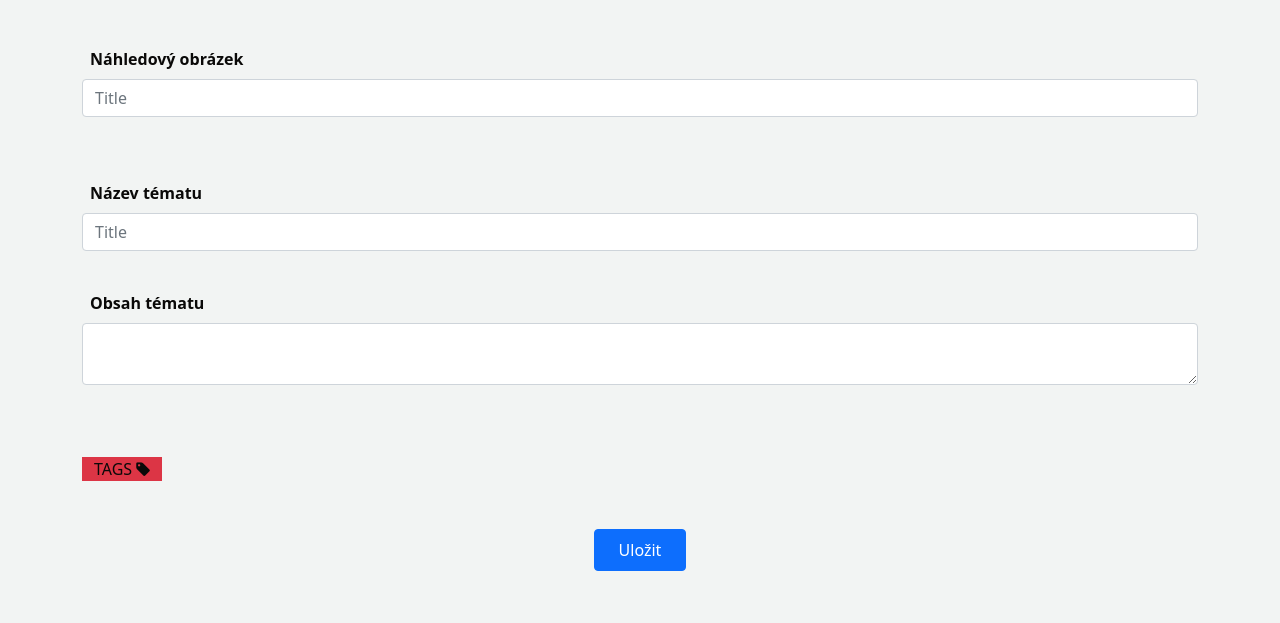
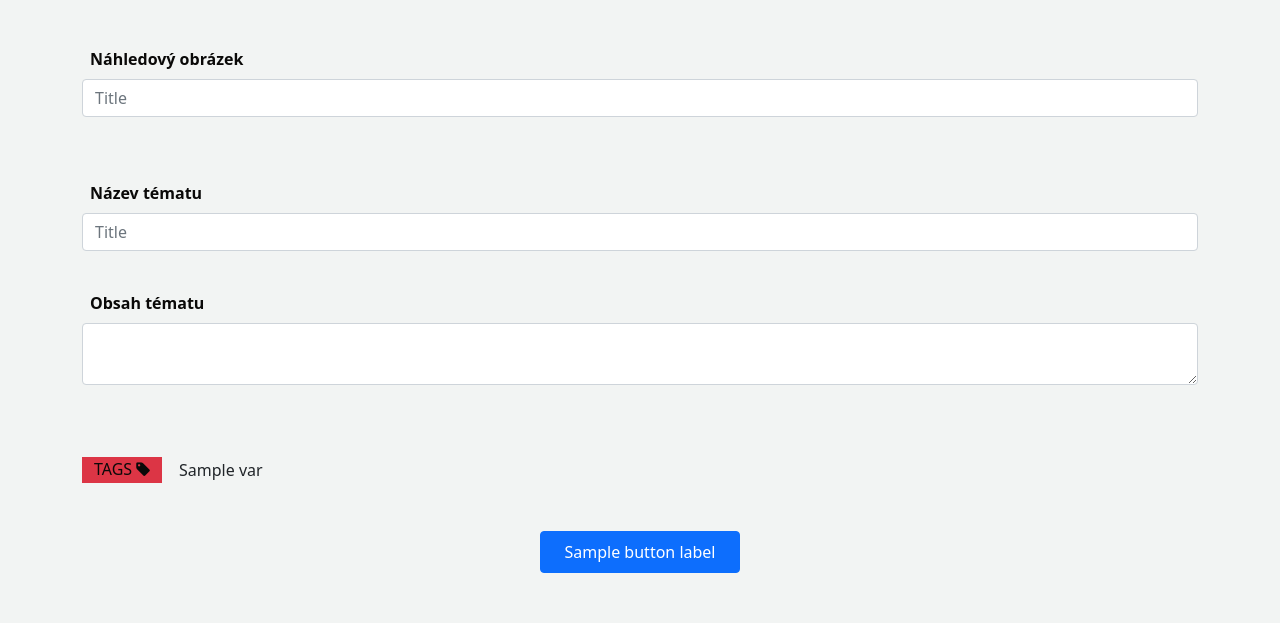
Before and after one commit to Michael86868/BLOG-Symfony, a Symfony app: template templates/post/edit.html.twig in a window 1280 px wide. Shown: the part 187-810 px from the top of the page. Before the commit the page ends 758 px from the top, so only its background shows below. Run offline with Twig, Linux system fonts and the light colour scheme; the template is opened without the code that fills it: most values are stand-ins (such as "Sample title", 1, 10 or a date in 2020); form fields are guessed from the names that the template uses; some libraries are stand-ins or nearby versions.

Commit message:
Customized pages for working with tags

```diff
--- a/templates/post/_form.html.twig
+++ b/templates/post/_form.html.twig
@@ -24,8 +24,8 @@
         min_height: 450,
         height: 450,
         browser_spellcheck: true,
-            //images_upload_url: "https://leosight.cz/core/ajax/forum_upload.php",
-            //images_upload_base_path: "https://cdn.leosight.cz/img/",
+        //images_upload_url:  @TODO: Assign a path to filter images
+        //images_upload_base_path: @TODO: Set the controller to add images
         convert_urls: false,
         paste_data_images: true,
         plugins: "media image link lists paste preview hr wordcount table",
--- a/templates/post/edit.html.twig
+++ b/templates/post/edit.html.twig
@@ -8,7 +8,54 @@
             <div class="col-xl-12">
                 <h1 class="text-center">Nový příspěvek</h1>
             </div>
-            {{ include('post/_form.html.twig') }}
+            {{ form_start(form) }}
+            {{ form_row(form.image, {'attr': {'class': 'form-control','placeholder': 'Title'}, 'label': 'Náhledový obrázek', 'label_attr':{'class': 'mt-5 m-2 fw-bolder'}}) }}
+            {{ form_row(form.title, {'attr': {'class': 'form-control','placeholder': 'Title'}, 'label': 'Název tématu', 'label_attr':{'class': 'mt-5 m-2 fw-bolder'}}) }}
+            {{ form_row(form.content, {'attr': {'id': 'content'}, 'label': 'Obsah tématu', 'label_attr':{'class': 'mt-4 m-2 fw-bolder'}}) }}
+
+            <div class="row row-cols-1 row-cols-lg-auto g-4 ms-0 mt-5 mb-0 px-6 filter-tags">
+                <div class="col bg-danger">
+                    <span>TAGS</span>
+                    {{ form_label(form.tags, " ", {'label_attr': {'class': 's-2 fa fa-tag'} }) }}
+                </div>
+                {% for postTag in form.tags %}
+                    <label class="tag px-0 ms-2 col-1">
+                        {% if postTag.vars.value in checkedTags %}
+                            {{ form_widget(postTag, {'attr': {'class': 'd-none', 'checked': 'true'}}) }}
+                        {% else %}
+                            {{ form_widget(postTag, {'attr': {'class': 'd-none'}}) }}
+                        {% endif %}
+                        <span class="btn px-2 py-0 align-baseline">{{ postTag.vars.label }}</span>
+                    </label>
+                {% endfor %}
+            </div>
+
+
+
+            <script>
+
+                tinymce.init({
+                    selector: "#post_content",
+                    language: "cs",
+                    entity_encoding: "raw",
+                    min_height: 450,
+                    height: 450,
+                    browser_spellcheck: true,
+                    //images_upload_url:  @TODO: Assign a path to filter images
+                    //images_upload_base_path: @TODO: Set the controller to add images
+                    convert_urls: false,
+                    paste_data_images: true,
+                    plugins: "media image link lists paste preview hr wordcount table",
+                    toolbar: "bold italic strikethrough forecolor backcolor | link image | numlist bullist | alignleft aligncenter alignright alignjustify | table"
+                });
+
+            </script>
+
+            <div class="mx-auto text-center mt-5">
+                <button class="btn btn-primary p-2 px-4">{{ button_label|default('Uložit') }}</button>
+            </div>
+
+            {{ form_end(form) }}
         </div>
     </section>
 {% endblock %}
--- a/templates/post/index.html.twig
+++ b/templates/post/index.html.twig
@@ -36,7 +36,11 @@
                         <div class="card-img position-relative">
                             {{ include('post/_delete_form.html.twig') }}
                             <a class="position-absolute ms-5" href="{{ path('post_edit', {'id': post.id}) }}"><span class="fa fa-edit text-primary"></span></a>
-                            <div class="position-absolute bottom-0 end-0 mb-2 me-2 card-tag">{% for tag in post.tags %}{{ tag }} {% endfor %}</div>
+                            <div class="position-absolute bottom-0 end-0 mb-2 me-2 card-tag">
+                                {% for tag in post.getTags %}
+                                    {{ tag.name }}
+                                {% endfor %}
+                            </div>
                             <img src="{{ asset('/upload/images/'~post.image) }}" class="card-img-top" alt="post-image">
                         </div>
                         <div class="card-body">
--- a/templates/post/show.html.twig
+++ b/templates/post/show.html.twig
@@ -22,9 +22,9 @@
                     <div class="col bg-danger">
                         <span>TAGS<span class="ms-2 fa fa-tag"></span></span>
                     </div>
-                    {% for tag in post.tags %}
+                    {% for tag in post.getTags %}
                         <span class="col tag px-0 ms-2">
-                            <span class="btn px-2 py-0 align-baseline fw-bolder">{{ tag }}</span>
+                            <span class="btn px-2 py-0 align-baseline fw-bolder">{{ tag.name }}</span>
                          </span>
                     {% endfor %}
                 </div>
```
Also changed, not shown: templates/approval/approval.html.twig (+13 -14 lines). Lines whose indentation alone changed are shown as unchanged.
